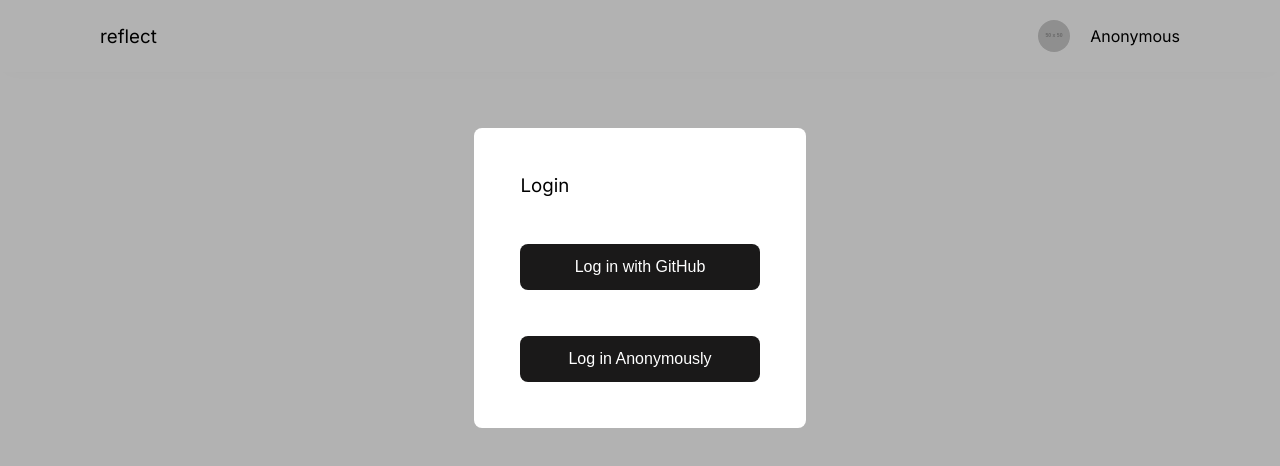
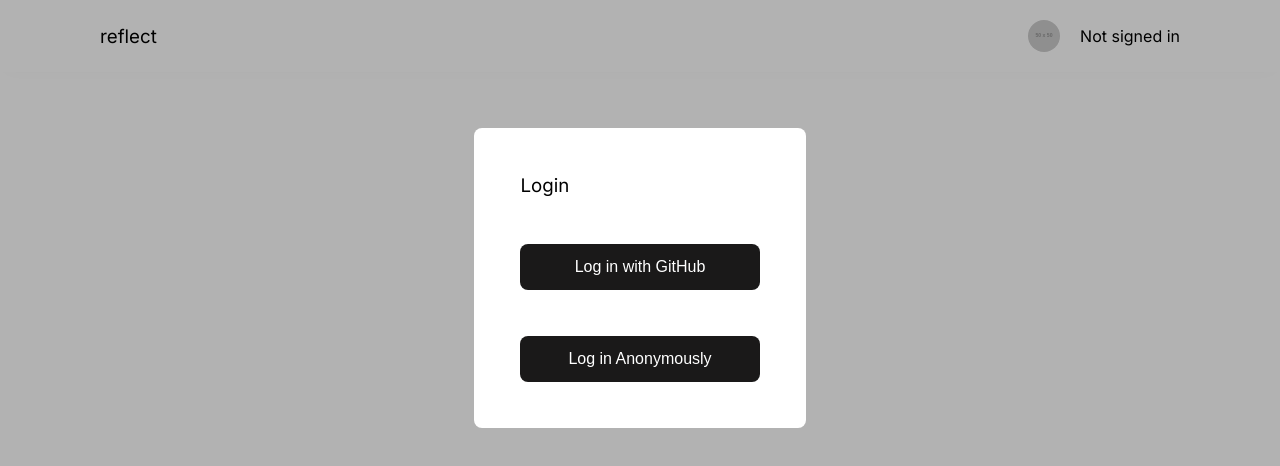
Before and after one commit to ValueBytes/Reflect, a React app: page / in a window 1280 px wide. Shown: the top 466 px of the page. Built offline with nearby package versions, Linux system fonts and the light colour scheme; no server answers.

Commit message:
feat (navbar): connect nav to redux

```diff
--- a/src/components/Navbar.jsx
+++ b/src/components/Navbar.jsx
@@ -1,8 +1,11 @@
 import React, { Component } from 'react';
 import Auth from './Auth.jsx';
+import { connect } from 'react-redux';
 
 class Navbar extends Component {
   render() {
+    const { user, signedIn } = this.props;
+
     return (
       <div className="navbar">
         <h3 className="navbar__title">
@@ -10,16 +13,23 @@ class Navbar extends Component {
         </h3>
 
         <div className="navbar__profile">
-          <Auth />
+          <Auth show={signedIn} />
           <img
             className="navbar__profile-image"
             src="https://via.placeholder.com/50"
           />
-          <p>Anonymous</p>
+          <p>{user.displayName}</p>
         </div>
       </div>
     );
   }
 }
 
-export default Navbar;
+const mapStateToProps = (state) => {
+  return {
+    user: state.auth.user,
+    signedIn: state.auth.signedIn
+  };
+}
+
+export default connect(mapStateToProps)(Navbar);
```
